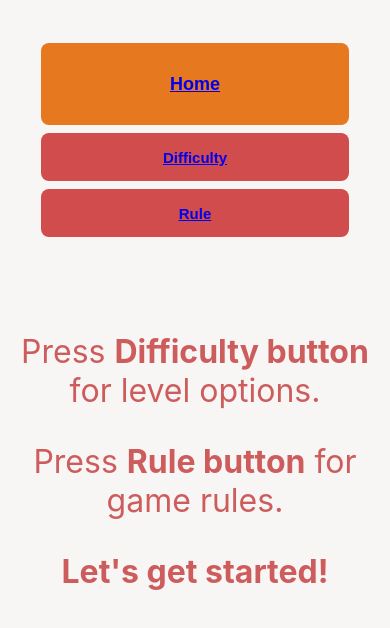
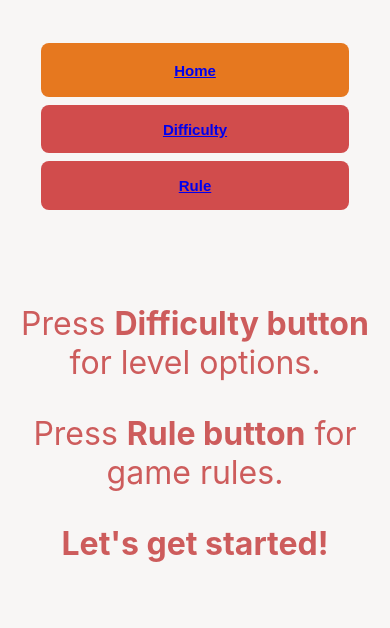
Before and after one commit to xiangyi0818/webdev-project2, a React (Create React App) app: page /home in a window 390 px wide. Shown: the top 628 px of the page. Built offline with nearby package versions, Linux system fonts and the light colour scheme; what react-alert-template-basic would draw is missing.

Commit message:
fix dif level font size  issue on mobile

```diff
--- a/src/App.css
+++ b/src/App.css
@@ -231,6 +231,11 @@ cursor:grab;
     font-size: 9px;
   }
 
+  .active{
+    font-size: 9px;
+
+  }
+
 
   .button1 {
     font-size: 10px;
@@ -239,6 +244,5 @@ cursor:grab;
 
   .button {
     font-size: 9px;
-
   }
 }
--- a/src/Home.css
+++ b/src/Home.css
@@ -162,4 +162,10 @@
       padding: 1%;
     }
 
+    .active-button {
+        font-size: 10px;
+        padding: 2%;
+    }
+
+
   }
--- a/src/Rule.css
+++ b/src/Rule.css
@@ -133,5 +133,12 @@
       padding: 1%;
     }
 
+    .active-button {
+        font-size: 10px;
+        padding: 2%;
+    }
+
+
+
 
   }
```
